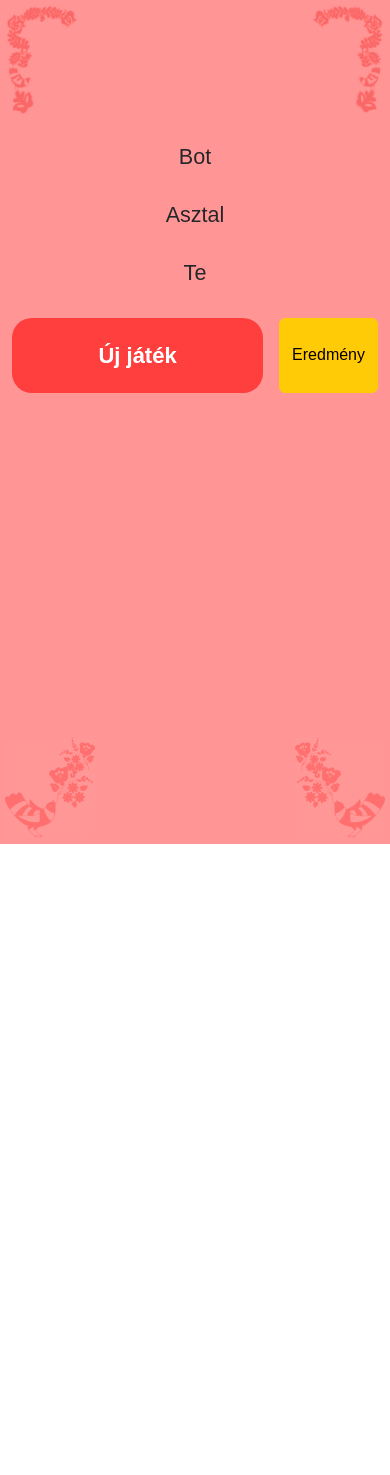
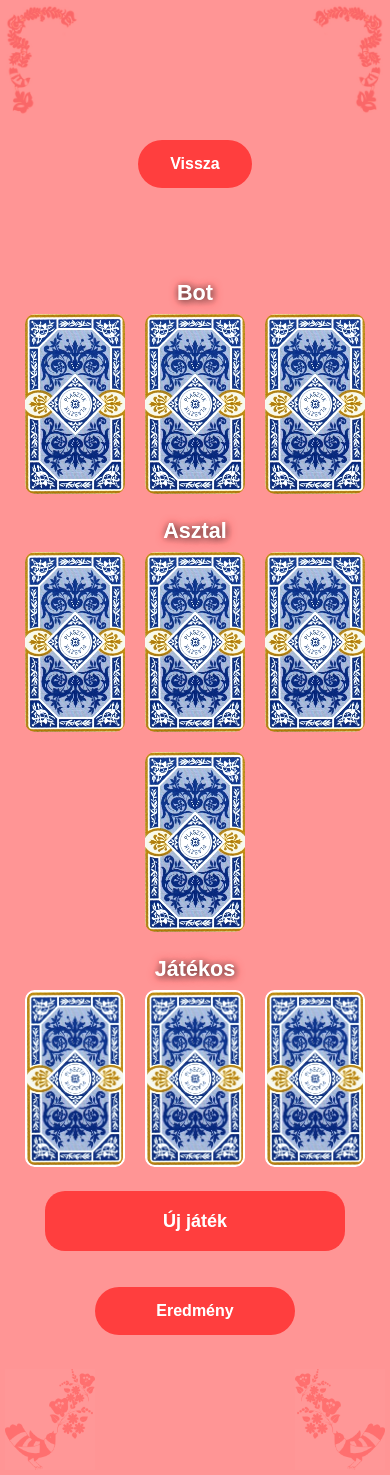
Before and after one commit to Sajtos-Istvan-416/magyar_kartya_frontend, a React (Vite) app: page /game2 in a window 390 px wide. Before the commit the page ends 844 px from the top, so only its background shows below. Built offline with nearby package versions, Linux system fonts and the light colour scheme.

Commit message:
fajerkesz

```diff
--- a/src/index.css
+++ b/src/index.css
@@ -214,8 +214,10 @@ body {
 }
 
 .kep2 {
-  margin-left: 20px; /* Ezt megtartjuk */
-  margin-right: 20px; /* Ezt megtartjuk */
+  margin-left: 20px;
+  /* Ezt megtartjuk */
+  margin-right: 20px;
+  /* Ezt megtartjuk */
   width: 50px;
   height: 50px;
   /* Hozzáadva: a kép legyen szépen középen */
@@ -224,13 +226,18 @@ body {
 
 .label2 {
   display: flex;
-  justify-content: space-between; /* <<< MÓDOSÍTÁS */
+  justify-content: space-between;
+  /* <<< MÓDOSÍTÁS */
   align-items: center;
 
-  width: 100%;                  /* <<< HOZZÁADVA */
-  max-width: 550px;             /* <<< HOZZÁADVA */
-  margin: 30px 0;               /* <<< MÓDOSÍTÁS */
-  padding: 10px 20px;           /* <<< MÓDOSÍTÁS a jobb kinézethez */
+  width: 100%;
+  /* <<< HOZZÁADVA */
+  max-width: 550px;
+  /* <<< HOZZÁADVA */
+  margin: 30px 0;
+  /* <<< MÓDOSÍTÁS */
+  padding: 10px 20px;
+  /* <<< MÓDOSÍTÁS a jobb kinézethez */
 
   font-size: 30px;
   color: black;
@@ -241,10 +248,14 @@ body {
 
 .btn2 {
   /* Új sorok a tökéletes kinézethez */
-  display: flex;             /* Kezelje block elemként, ami rugalmas */
-  align-items: center;       /* Függőlegesen középre igazítja a szöveget */
-  justify-content: center;   /* Vízszintesen középre igazítja a szöveget */
-  text-decoration: none;     /* Eltávolítja a link aláhúzását */
+  display: flex;
+  /* Kezelje block elemként, ami rugalmas */
+  align-items: center;
+  /* Függőlegesen középre igazítja a szöveget */
+  justify-content: center;
+  /* Vízszintesen középre igazítja a szöveget */
+  text-decoration: none;
+  /* Eltávolítja a link aláhúzását */
 
   /* A te meglévő stílusaid */
   height: 60px;
@@ -273,9 +284,12 @@ body {
   text-decoration: none;
 
   height: 60px;
-  width: 100%;             /* <<< MÓDOSÍTÁS: Foglalja el a 100% helyet */
-  max-width: 550px;        /* <<< MÓDOSÍTÁS: De legfeljebb 550px legyen */
-  margin: 20px 0;          /* <<< MÓDOSÍTÁS: Vertikálisan 20px, horizontálisan 0 */
+  width: 100%;
+  /* <<< MÓDOSÍTÁS: Foglalja el a 100% helyet */
+  max-width: 550px;
+  /* <<< MÓDOSÍTÁS: De legfeljebb 550px legyen */
+  margin: 20px 0;
+  /* <<< MÓDOSÍTÁS: Vertikálisan 20px, horizontálisan 0 */
   padding: 12px 32px;
   border-radius: 30px;
   border: none;
@@ -300,7 +314,8 @@ body {
   padding: 12px 32px;
   border-radius: 30px;
   border: none;
-  background: var(--btn-secondary); /* Figyelem: ez a szabályod felülírta, de lehet ez a jó */
+  background: var(--btn-secondary);
+  /* Figyelem: ez a szabályod felülírta, de lehet ez a jó */
   color: white;
   font-weight: bold;
   font-size: 25px;
@@ -943,7 +958,8 @@ button:active {
 
   /* A felső és alsó háttérképek magasságát csökkentjük mobilon,
        hogy több hely maradjon a tartalomnak. */
-    .kep, .kep1 {
+  .kep,
+  .kep1 {
     height: 150px;
   }
 
@@ -954,15 +970,18 @@ button:active {
   .szoveg {
     margin-right: 0;
     margin-bottom: 10px;
-        text-align: center; /* Középre igazítjuk a szöveget */
+    text-align: center;
+    /* Középre igazítjuk a szöveget */
   }
 
   /* A profiladatokat megjelenítő doboz ne legyen fix 500px széles,
        hanem alkalmazkodjon a képernyőhöz. */
   .megjelenites {
     width: 100%;
-        max-width: 350px; /* De ne legyen túl széles mobilon sem */
-        font-size: 18px; /* Kisebb betűméret */
+    max-width: 350px;
+    /* De ne legyen túl széles mobilon sem */
+    font-size: 18px;
+    /* Kisebb betűméret */
   }
 
   /* A szerkesztés ikon méretét megtartjuk, de igazítunk a pozícióján. */
@@ -981,7 +1000,8 @@ button:active {
   .tema4 {
     width: 80px;
     height: 70px;
-        margin: 15px; /* Kisebb margó, hogy jobban elférjenek */
+    margin: 15px;
+    /* Kisebb margó, hogy jobban elférjenek */
   }
 
   /* A "Vissza" gombot középre helyezzük, hogy ne tolódjon el. */
@@ -989,7 +1009,8 @@ button:active {
     display: flex;
     justify-content: center;
     width: 100%;
-        margin-bottom: 20px; /* Távolság a többi elemtől */
+    margin-bottom: 20px;
+    /* Távolság a többi elemtől */
   }
 }
 
@@ -1002,8 +1023,10 @@ button:active {
   /* A játékteret (pakli + kártyák) egymás alá rendezzük,
        és csökkentjük a távolságot köztük. */
   .jatek-ter {
-        flex-direction: column; /* Vertikális elrendezés */
-        gap: 40px; /* Kisebb távolság az elemek között */
+    flex-direction: column;
+    /* Vertikális elrendezés */
+    gap: 40px;
+    /* Kisebb távolság az elemek között */
     margin-top: 20px !important;
     margin-bottom: 20px !important;
   }
@@ -1017,28 +1040,38 @@ button:active {
   /* A pakli méretét is csökkentjük, hogy arányos maradjon. */
   .pakli-container {
     width: 120px;
-        height: 215px; /* Arányosan csökkentve */
+    height: 215px;
+    /* Arányosan csökkentve */
   }
+
   .pakli-container img {
-        width: 145px; /* Arányosan csökkentve */
+    width: 145px;
+    /* Arányosan csökkentve */
   }
 
   /* A legfontosabb: az alsó gombok és pontszám szekció.
        Egymás alá rendezzük őket. */
   .jatek-actions {
     flex-direction: column;
-        align-items: center; /* Középre igazítjuk a most már egymás alatti elemeket */
-        gap: 30px; /* Távolság a pontszám doboz és a gomb között */
-        margin: 20px 0 !important; /* Kevesebb vertikális margó */
+    align-items: center;
+    /* Középre igazítjuk a most már egymás alatti elemeket */
+    gap: 30px;
+    /* Távolság a pontszám doboz és a gomb között */
+    margin: 20px 0 !important;
+    /* Kevesebb vertikális margó */
   }
 
   /* A "Játék indítása" gomb fix 500px szélességét felülírjuk,
        hogy ne lógjon ki a képernyőről. */
   .btn5 {
-        width: 100%; /* Kitölti a rendelkezésre álló helyet */
-        max-width: 350px; /* De maximum csak ekkora legyen */
-        margin: 0; /* Eltávolítjuk a felesleges margókat */
-        font-size: 22px; /* Kisebb betűméret */
+    width: 100%;
+    /* Kitölti a rendelkezésre álló helyet */
+    max-width: 350px;
+    /* De maximum csak ekkora legyen */
+    margin: 0;
+    /* Eltávolítjuk a felesleges margókat */
+    font-size: 22px;
+    /* Kisebb betűméret */
   }
 
   /* A pontszám doboz már jó méretű, de a benne lévő gomb
@@ -1053,3 +1086,42 @@ button:active {
     gap: 15px;
   }
 }
+
+/* ========================= */
+/* GAME2 RESZPONZÍV */
+/* ========================= */
+
+@media (max-width: 768px) {
+
+  /* kártyák kisebbek */
+  .kartya {
+    width: 90px;
+  }
+
+  /* gombok ne legyenek óriásiak */
+  .btn5 {
+    width: 100%;
+    max-width: 300px;
+    height: 60px;
+    font-size: 18px;
+    margin: 0;
+  }
+
+  .btn1 {
+    width: 100%;
+    max-width: 200px;
+  }
+
+  /* gombok egymás alá */
+  .jatek-actions {
+    flex-direction: column;
+    gap: 15px;
+  }
+
+  /* üzenet ne lógjon ki */
+  .juzi {
+    width: 100%;
+    max-width: 90%;
+    margin: auto;
+  }
+}
--- a/src/pages/games/Game2.jsx
+++ b/src/pages/games/Game2.jsx
@@ -12,6 +12,7 @@ export default function Game2() {
     const [botHand, setBotHand] = useState([])
 
     const [selectedCard, setSelectedCard] = useState(null)
+    const [gameStarted, setGameStarted] = useState(false)
 
     const tema = localStorage.getItem("tema") || "theme-pink";
 
@@ -32,6 +33,8 @@ export default function Game2() {
             setHand(data.player.hand)
             setTable(data.table)
             setBotHand(data.bot.hand)
+
+            setGameStarted(true) // 👈 EZ FONTOS
 
         } catch {
             setHiba("Backend hiba")
@@ -94,69 +97,97 @@ export default function Game2() {
             <img src={`/kepek/balalso-${tema}.png`} className="sarok bal-also" />
             <img src={`/kepek/jobbalso-${tema}.png`} className="sarok jobb-also" />
 
-            <div className="container text-center">
+            <div className="container">
+                <div className="row">
 
-                {/* ÜZENET */}
+                    <div className="vissza-gomb-wrapper">
+                        <a href="/start3"><button className="btn1">Vissza</button></a>
+                    </div>
+
+                    <div className="col-12 mt-5 d-flex justify-content-center">
                         {hiba && <div className="hiba_uzi">{hiba}</div>}
                         {uzenet && <div className="juzi">{uzenet}</div>}
+                    </div>
 
-                {/* 🤖 BOT */}
-                <h4 className="mt-4">Bot</h4>
-                <div className="d-flex justify-content-center flex-wrap">
-                    {botHand.map((kartya, index) => (
+                    {/* BOT */}
+                    <div className="col-12 text-center mt-4">
+                        <h4 className="cim">Bot</h4>
+                        <div className="kartyak-ter">
+                            <div className="kartyak-ter">
+                                {(gameStarted ? botHand : [1, 2, 3]).map((kartya, index) => (
                                     <img
                                         key={index}
-                       src={`https://nodejs303.dszcbaross.edu.hu/card_img/${kartya.id}.jpg`}
+                                        src={
+                                            gameStarted && uzenet
+                                                ? `https://nodejs303.dszcbaross.edu.hu/card_img/${kartya.id}.jpg`
+                                                : `/kepek/pakli.png`
+                                        }
                                         className="kartya"
                                     />
                                 ))}
                             </div>
+                        </div>
+                    </div>
 
-                {/* 🟩 ASZTAL */}
-                <h4 className="mt-4">Asztal</h4>
-                <div className="d-flex justify-content-center flex-wrap">
-                    {table.map((kartya, index) => (
+                    {/* ASZTAL */}
+                    <div className="col-12 text-center mt-4">
+                        <h4 className="cim">Asztal</h4>
+                        <div className="kartyak-ter">
+                            <div className="kartyak-ter">
+                                {(gameStarted ? table : [1, 2, 3, 4]).map((kartya, index) => (
                                     <img
                                         key={index}
-                        src={`https://nodejs303.dszcbaross.edu.hu/card_img/${kartya.id}.jpg`}
+                                        src={
+                                            gameStarted
+                                                ? `https://nodejs303.dszcbaross.edu.hu/card_img/${kartya.id}.jpg`
+                                                : `/kepek/pakli.png`
+                                        }
                                         className="kartya"
-                            // ASZTAL
-                            onClick={() => swapWithTable(index)}
-
-
+                                        onClick={() => gameStarted && swapWithTable(index)}
                                     />
                                 ))}
                             </div>
+                        </div>
+                    </div>
 
-                {/* 🧍 PLAYER */}
-                <h4 className="mt-4">Te</h4>
-                <div className="d-flex justify-content-center flex-wrap">
-                    {hand.map((kartya, index) => (
+                    {/* JÁTÉKOS */}
+                    <div className="col-12 text-center mt-4">
+                        <h4 className="cim">Játékos</h4>
+                        <div className="kartyak-ter">
+                            <div className="kartyak-ter">
+                                {(gameStarted ? hand : [1, 2, 3]).map((kartya, index) => (
                                     <img
                                         key={index}
-                       src={`https://nodejs303.dszcbaross.edu.hu/card_img/${kartya.id}.jpg`}
+                                        src={
+                                            gameStarted
+                                                ? `https://nodejs303.dszcbaross.edu.hu/card_img/${kartya.id}.jpg`
+                                                : `/kepek/pakli.png`
+                                        }
                                         className="kartya"
-                            onClick={() => selectHandCard(index)}
+                                        onClick={() => gameStarted && selectHandCard(index)}
                                         style={{
                                             border: selectedCard === index ? "3px solid red" : "2px solid white",
-                                cursor: "pointer"
+                                            cursor: gameStarted ? "pointer" : "default"
                                         }}
                                     />
                                 ))}
                             </div>
+                        </div>
+                    </div>
 
                     {/* GOMBOK */}
-                <div className="mt-4 d-flex justify-content-center gap-3">
+                    <div className="col-12 d-flex justify-content-center gap-3 mt-4 jatek-actions">
                         <button onClick={startGame} className="btn5">
                             Új játék
                         </button>
 
-                    <button onClick={getFinalResult} className="btn btn-warning">
+                        <button onClick={getFinalResult} className="btn1">
                             Eredmény
                         </button>
                     </div>
 
                 </div>
-        </div >
+            </div>
+        </div>
     )
 }
--- a/src/pages/games/Gameb.jsx
+++ b/src/pages/games/Gameb.jsx
@@ -38,7 +38,7 @@ export default function GameB() {
                             <h3 style={{margin:30}}>
                                 Kérjük, nézz vissza később!
                             </h3>
-                            <a href="/menu"><button className="btn1">Vissza a főmenübe</button></a>
+                            <a href="/menu"><button className="btn1">Vissza a főmenüre!</button></a>
                         </div>
 
                 </div>
```
Also changed, not shown: src/game2.js (+9 -10 lines), 2 other files (tests, documents, lock files or other folders). Lines whose indentation alone changed are shown as unchanged.
